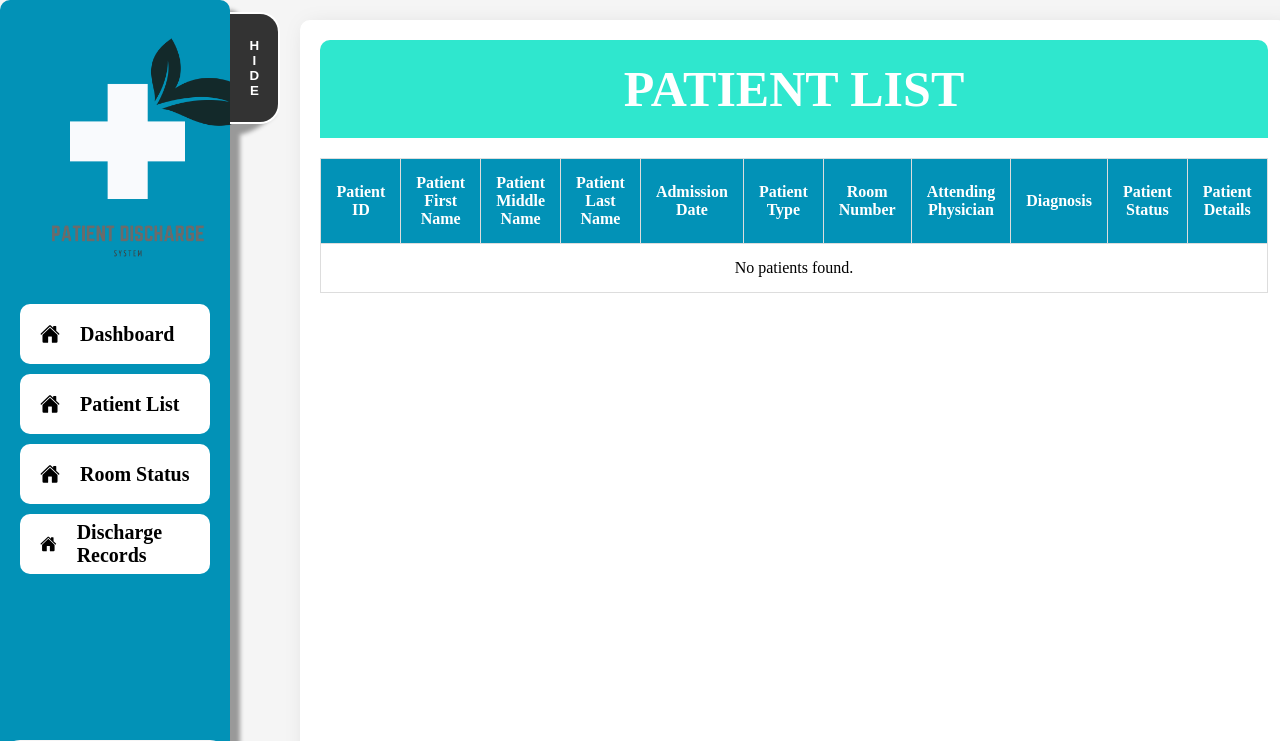
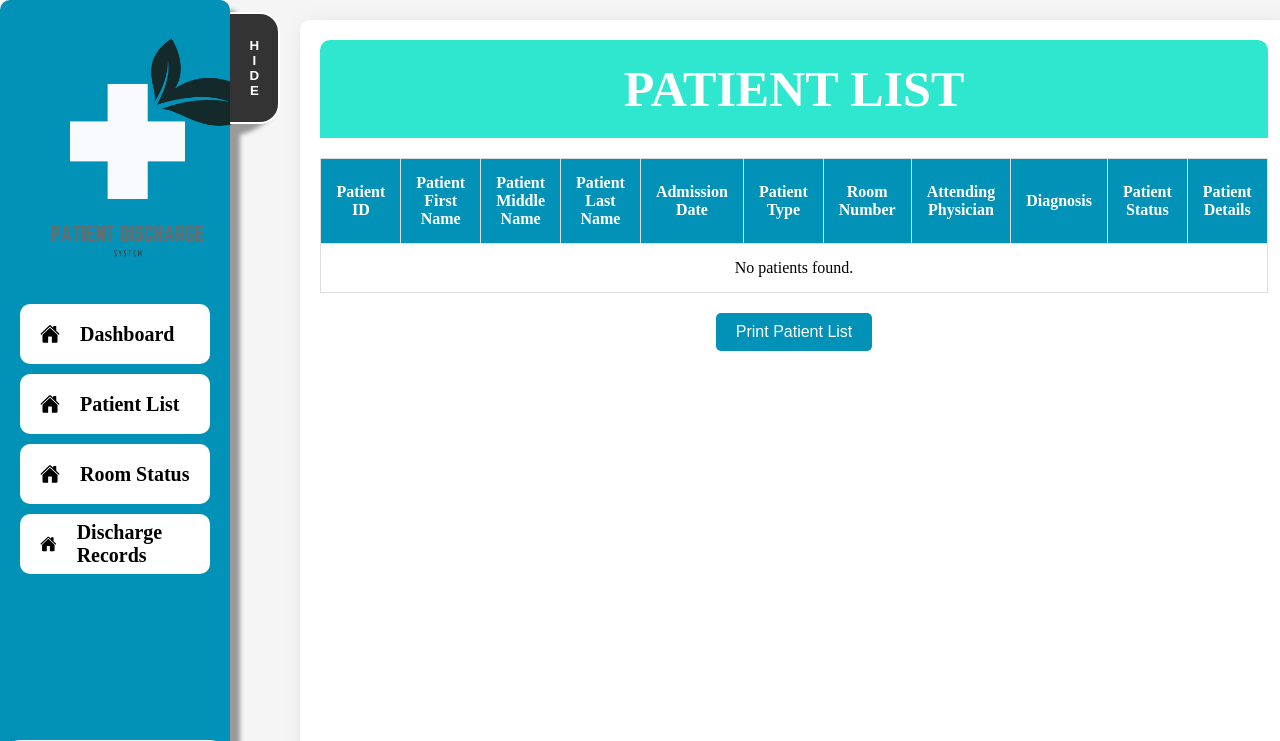
Before and after one commit to bcharles4/sia102_4a_grp4, a Django app: page /patientList/ in a window 1280 px wide. Shown: the top 741 px of the page. Run offline with Django 5.2, Linux system fonts and the light colour scheme; data that the repository does not hold is empty; some libraries are stand-ins or nearby versions.

Commit message:
added patientList.html print button

```diff
--- a/DocuCare-Integrated_System-Django/SIA102/SIA102/templates/SIA102/patientList.html
+++ b/DocuCare-Integrated_System-Django/SIA102/SIA102/templates/SIA102/patientList.html
@@ -33,7 +33,13 @@
             <tbody id="patients-list">
             </tbody>
         </table>
+
+        <div class="print-button" style="text-align: center; margin-top: 20px;">
+            <button onclick="window.print()">Print Patient List</button>
+        </div>
+
         <script>
+
             // use AJAX
             function fetchPatientsInfo() {
                 $.ajax({
```
